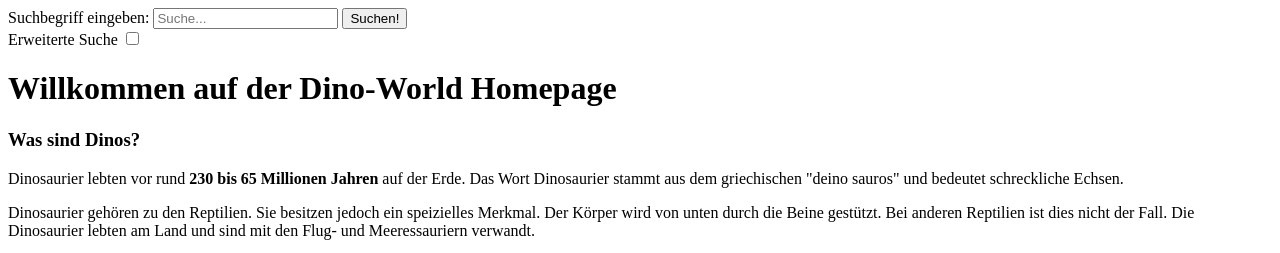
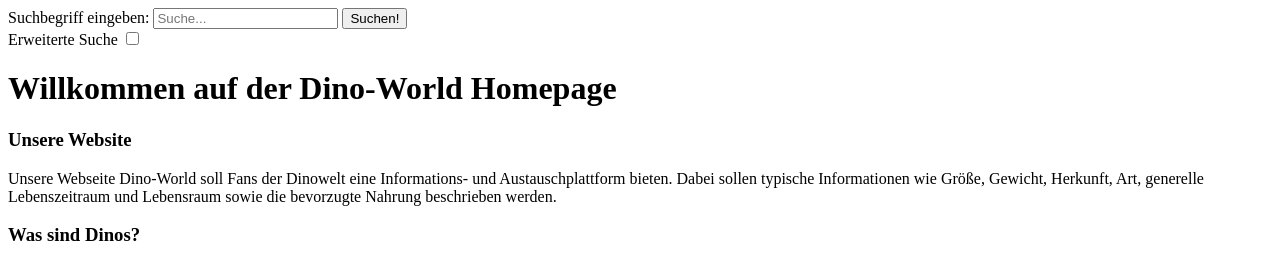
Before and after one commit to Malegr0/Webprogrammierung, a plain HTML site: page index.html in a window 1280 px wide. Shown: the top 253 px of the page. Drawn offline with Linux system fonts and the light colour scheme.

Commit message:
Update index.html
Section "Unsere Website" hinzugefügt

```diff
--- a/index.html
+++ b/index.html
@@ -16,6 +16,14 @@
 	</form>
 	<p>
 		<h1>Willkommen auf der Dino-World Homepage</h1>
+		<section>
+			<h3>Unsere Website</h3>
+			<body>
+				<p>
+					Unsere Webseite Dino-World soll Fans der Dinowelt eine Informations- und Austauschplattform bieten. Dabei sollen typische Informationen wie Größe, Gewicht, Herkunft, Art, generelle Lebenszeitraum und Lebensraum sowie die bevorzugte Nahrung beschrieben werden.
+				</p>
+			</body>
+		</section>
 		<section>
 			<h3>Was sind Dinos?</h3>
 			<body>
```
